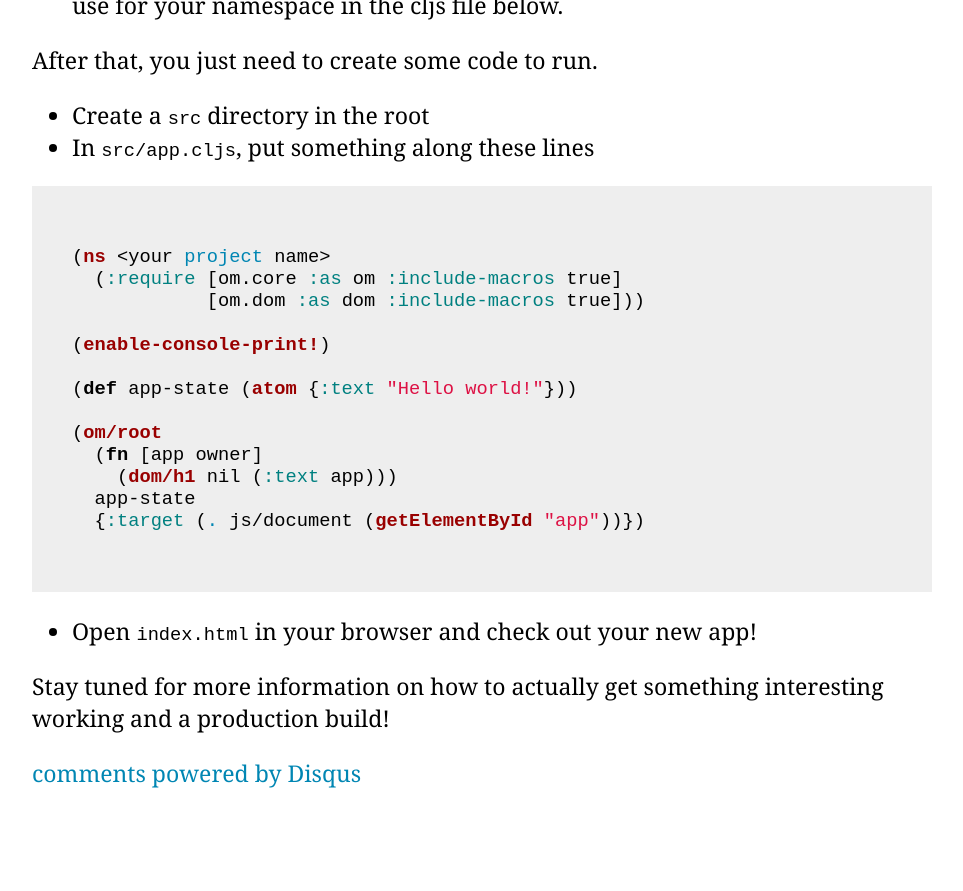
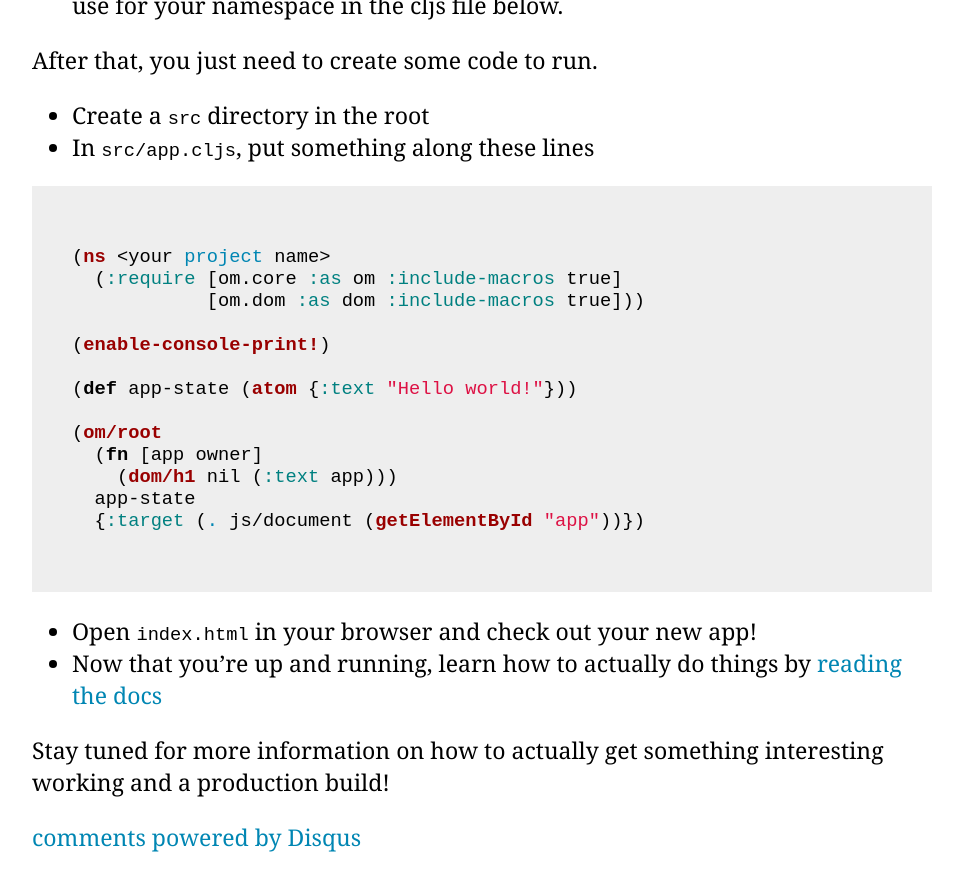
Before and after one commit to JustinTulloss/caffeinated-simpleton, a Jekyll site: the page built from _posts/2014-07-22-getting-started-with-om.markdown, in a window 1280 px wide and 900 px high, scrolled down 2666 px. Shown: the top 891 px of the window, without its empty margins (158-1121 px from the left). Built offline with Jekyll 4.4.1, drawn with Linux system fonts in a browser that asks for light colours; Markdown is read by kramdown in place of the engine named in the settings; comment, search, counter and statistics services are not loaded; before the commit the page ends 3502 px from its top, so only the background shows below that.

Commit message:
Point people to the docs for further information

````diff
--- a/_posts/2014-07-22-getting-started-with-om.markdown
+++ b/_posts/2014-07-22-getting-started-with-om.markdown
@@ -95,5 +95,6 @@ After that, you just need to create some code to run.
 ```
 
 - Open `index.html` in your browser and check out your new app!
+- Now that you're up and running, learn how to actually do things by [reading the docs](https://github.com/swannodette/om/wiki)
 
 Stay tuned for more information on how to actually get something interesting working and a production build!
````
